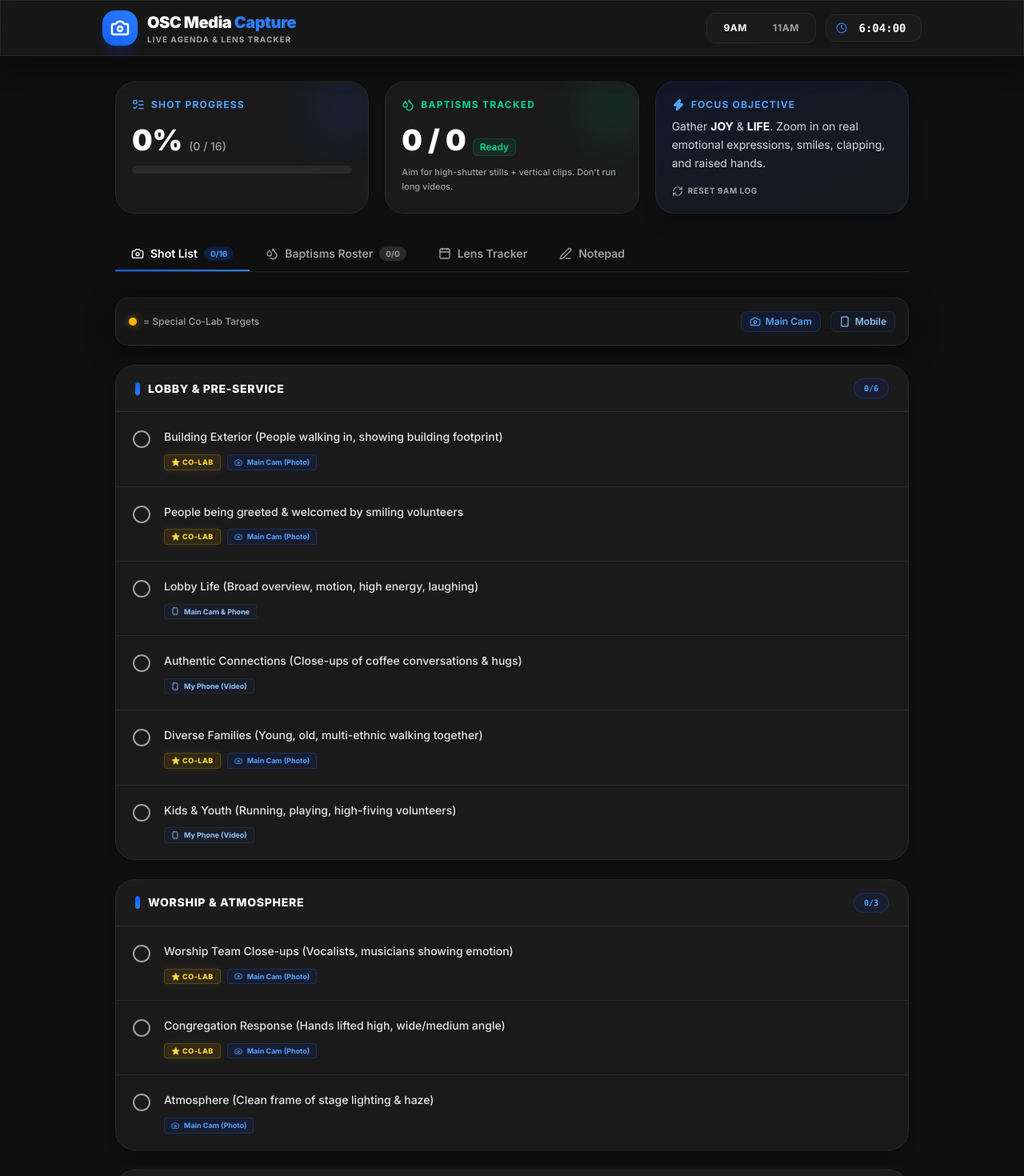
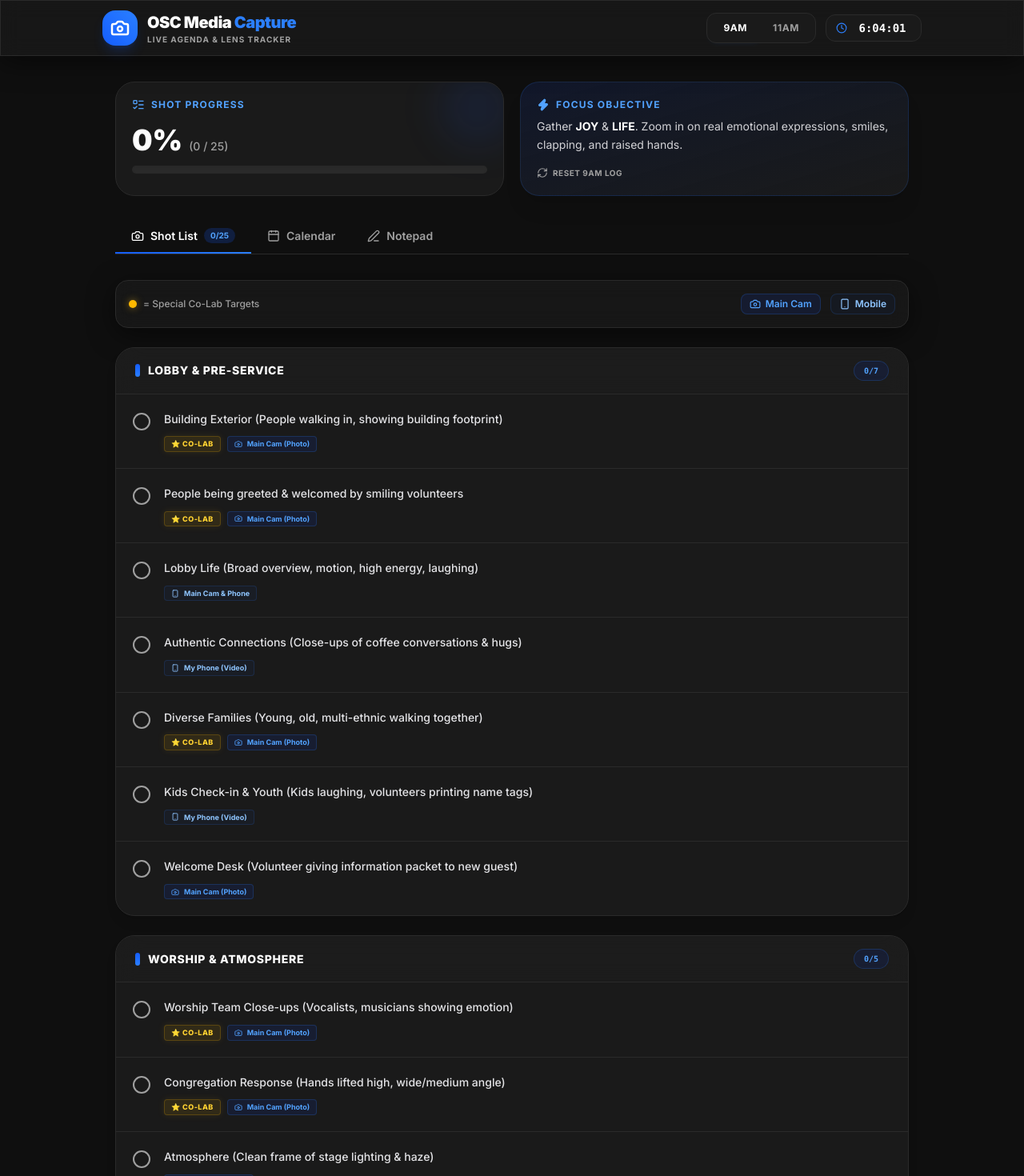
Before and after one commit to charleybraun84-prog/oscmedia, a React (Vite) app: page / in a window 1280 px wide. Shown: the top 1470 px of the page at 80% size. Built offline with nearby package versions, Linux system fonts and the light colour scheme.

Commit message:
Remove baptisms tab, rename lens tracker to calendar, and expand shot list for best results

```diff
--- a/src/App.jsx
+++ b/src/App.jsx
@@ -6,7 +6,6 @@ import {
   CheckCircle2,
   Circle,
   Clock,
-  Droplets,
   Edit3,
   ListTodo,
   Video,
@@ -24,16 +23,27 @@ const INITIAL_SHOTS = [
   { id: 'lobby-life', category: 'Lobby & Pre-Service', label: 'Lobby Life (Broad overview, motion, high energy, laughing)', isCoLab: false, device: 'Main Cam & Phone', captured: false },
   { id: 'lobby-coffee', category: 'Lobby & Pre-Service', label: 'Authentic Connections (Close-ups of coffee conversations & hugs)', isCoLab: false, device: 'My Phone (Video)', captured: false },
   { id: 'lobby-family', category: 'Lobby & Pre-Service', label: 'Diverse Families (Young, old, multi-ethnic walking together)', isCoLab: true, device: 'Main Cam (Photo)', captured: false },
-  { id: 'lobby-kids', category: 'Lobby & Pre-Service', label: 'Kids & Youth (Running, playing, high-fiving volunteers)', isCoLab: false, device: 'My Phone (Video)', captured: false },
+  { id: 'lobby-kids', category: 'Lobby & Pre-Service', label: 'Kids Check-in & Youth (Kids laughing, volunteers printing name tags)', isCoLab: false, device: 'My Phone (Video)', captured: false },
+  { id: 'lobby-desk', category: 'Lobby & Pre-Service', label: 'Welcome Desk (Volunteer giving information packet to new guest)', isCoLab: false, device: 'Main Cam (Photo)', captured: false },
 
   // WORSHIP
   { id: 'worship-team', category: 'Worship & Atmosphere', label: 'Worship Team Close-ups (Vocalists, musicians showing emotion)', isCoLab: true, device: 'Main Cam (Photo)', captured: false },
   { id: 'worship-crowd', category: 'Worship & Atmosphere', label: 'Congregation Response (Hands lifted high, wide/medium angle)', isCoLab: true, device: 'Main Cam (Photo)', captured: false },
   { id: 'worship-lights', category: 'Worship & Atmosphere', label: 'Atmosphere (Clean frame of stage lighting & haze)', isCoLab: false, device: 'Main Cam (Photo)', captured: false },
+  { id: 'worship-silhouette', category: 'Worship & Atmosphere', label: 'Worship Silhouette (Backlit artistic shot of crowd with raised hands)', isCoLab: false, device: 'Main Cam (Photo)', captured: false },
+  { id: 'worship-detail', category: 'Worship & Atmosphere', label: 'Instrumentalist Close-up (Focus on drum sticks, guitar strings, or keys)', isCoLab: false, device: 'My Phone (Video)', captured: false },
 
   // STAGE / TEACHING
   { id: 'stage-pastors', category: 'Teaching & Stage', label: 'Pastors on stage (Aim for smiles and high-energy expressions)', isCoLab: false, device: 'Main Cam (Photo)', captured: false },
   { id: 'stage-impact', category: 'Teaching & Stage', label: 'Wide room impact shot (Framed from back, full focused room)', isCoLab: false, device: 'Main Cam (Photo)', captured: false },
+  { id: 'stage-notes', category: 'Teaching & Stage', label: 'Active Note-Taking (Close-up of hands writing on notepad or using church app)', isCoLab: false, device: 'Main Cam (Photo)', captured: false },
+  { id: 'stage-speaker', category: 'Teaching & Stage', label: 'Speaker Gestures (Close-up of dynamic hand gestures and expressions)', isCoLab: false, device: 'Main Cam (Photo)', captured: false },
+
+  // RESPONSE & BAPTISM
+  { id: 'response-prayer', category: 'Response & Post-Service', label: 'Altar Call Response (Wide or medium shot of front response time)', isCoLab: false, device: 'Main Cam (Photo)', captured: false },
+  { id: 'response-candid', category: 'Response & Post-Service', label: 'Ministry Prayer (Quiet, respectful shot of team praying with individual)', isCoLab: true, device: 'Main Cam (Photo)', captured: false },
+  { id: 'response-baptism-rise', category: 'Response & Post-Service', label: 'Baptism Immersion Moment (The splash, the rise, pure joy on face)', isCoLab: true, device: 'Main Cam (Photo)', captured: false },
+  { id: 'response-baptism-candid', category: 'Response & Post-Service', label: 'Baptism Celebration (Family clapping, hugging post-immersion)', isCoLab: false, device: 'My Phone (Video)', captured: false },
 
   // SOCIAL MEDIA (VERTICAL / SHORT)
   { id: 'social-vibe', category: 'Social Media Video (Vertical)', label: 'Vibe Check (Snappy panning shots of crowd, smiles, high-fives)', isCoLab: false, device: 'My Phone (Video)', captured: false },
@@ -51,7 +61,23 @@ export default function App() {
   const [serviceData, setServiceData] = useState(() => {
     // Attempt to load from localStorage first
     const saved = localStorage.getItem('church-media-state');
-    if (saved) return JSON.parse(saved);
+    if (saved) {
+      const parsed = JSON.parse(saved);
+      const migrateShots = (loadedShots) => {
+        const loadedMap = new Map(loadedShots.map(s => [s.id, s]));
+        return INITIAL_SHOTS.map(initShot => {
+          const loaded = loadedMap.get(initShot.id);
+          return loaded ? { ...initShot, captured: loaded.captured } : initShot;
+        });
+      };
+
+      if (parsed['9am'] && parsed['11am']) {
+        parsed['9am'].shots = migrateShots(parsed['9am'].shots);
+        parsed['11am'].shots = migrateShots(parsed['11am'].shots);
+        return parsed;
+      }
+      return parsed;
+    }
 
     return {
       '9am': { shots: JSON.parse(JSON.stringify(INITIAL_SHOTS)), baptisms: [], notes: '' },
@@ -62,7 +88,7 @@ export default function App() {
   const [activeTab, setActiveTab] = useState('checklist');
   const [newShotText, setNewShotText] = useState('');
   const [newShotCategory, setNewShotCategory] = useState('Lobby & Pre-Service');
-  const [newBaptismName, setNewBaptismName] = useState('');
+
 
   const [currentTime, setCurrentTime] = useState(new Date());
 
@@ -134,42 +160,7 @@ export default function App() {
     setNewShotText('');
   };
 
-  const toggleBaptismMedia = (id, field) => {
-    if (window.navigator && window.navigator.vibrate) {
-      window.navigator.vibrate([30, 50, 30]);
-    }
-    setServiceData(prev => {
-      const updatedBaps = prev[activeService].baptisms.map(b =>
-        b.id === id ? { ...b, [field]: !b[field] } : b
-      );
-      return { ...prev, [activeService]: { ...prev[activeService], baptisms: updatedBaps } };
-    });
-  };
 
-  const addBaptism = (e) => {
-    e.preventDefault();
-    const name = newBaptismName.trim() || `Candidate ${currentData.baptisms.length + 1}`;
-    const newBap = { id: Date.now(), name, photo: false, video: false };
-
-    setServiceData(prev => ({
-      ...prev,
-      [activeService]: {
-        ...prev[activeService],
-        baptisms: [...prev[activeService].baptisms, newBap]
-      }
-    }));
-    setNewBaptismName('');
-  };
-
-  const removeBaptism = (id) => {
-    setServiceData(prev => ({
-      ...prev,
-      [activeService]: {
-        ...prev[activeService],
-        baptisms: prev[activeService].baptisms.filter(b => b.id !== id)
-      }
-    }));
-  };
 
   const handleNotesChange = (text) => {
     setServiceData(prev => ({ ...prev, [activeService]: { ...prev[activeService], notes: text } }));
@@ -188,8 +179,7 @@ export default function App() {
   const capturedShots = currentData.shots.filter(s => s.captured).length;
   const completionPercent = totalShots > 0 ? Math.round((capturedShots / totalShots) * 100) : 0;
 
-  const totalBaptisms = currentData.baptisms.length;
-  const completedBaptisms = currentData.baptisms.filter(b => b.photo && b.video).length;
+
 
   const categories = [...new Set(INITIAL_SHOTS.map(s => s.category))];
 
@@ -249,7 +239,7 @@ export default function App() {
       <main className="max-w-5xl mx-auto px-4 py-8 space-y-8">
 
         {/* Dashboard Widgets */}
-        <div className="grid grid-cols-1 md:grid-cols-3 gap-5">
+        <div className="grid grid-cols-1 md:grid-cols-2 gap-5">
 
           <motion.div initial={{ opacity: 0, y: 10 }} animate={{ opacity: 1, y: 0 }} className="glass-card p-5 rounded-3xl relative overflow-hidden group">
             <div className="absolute -right-4 -top-4 w-24 h-24 bg-blue-600/10 rounded-full blur-xl group-hover:bg-blue-600/20 transition-all" />
@@ -273,24 +263,7 @@ export default function App() {
             </div>
           </motion.div>
 
-          <motion.div initial={{ opacity: 0, y: 10 }} animate={{ opacity: 1, y: 0 }} transition={{ delay: 0.1 }} className="glass-card p-5 rounded-3xl relative overflow-hidden group">
-            <div className="absolute -right-4 -top-4 w-24 h-24 bg-emerald-500/10 rounded-full blur-xl group-hover:bg-emerald-500/20 transition-all" />
-            <div className="space-y-2 relative z-10">
-              <div className="flex items-center gap-2 text-emerald-400 mb-4">
-                <Droplets className="w-4 h-4" />
-                <span className="text-xs font-bold tracking-widest uppercase">Baptisms Tracked</span>
-              </div>
-              <div className="flex items-baseline gap-2">
-                <span className="text-4xl font-black text-white font-outfit">{completedBaptisms} / {totalBaptisms}</span>
-                <span className="text-xs text-emerald-400 font-semibold px-2 py-0.5 bg-emerald-500/10 rounded-md border border-emerald-500/20">Ready</span>
-              </div>
-              <p className="text-[11px] text-[#A0A0A0] mt-3 font-medium leading-relaxed">
-                Aim for high-shutter stills + vertical clips. Don't run long videos.
-              </p>
-            </div>
-          </motion.div>
-
-          <motion.div initial={{ opacity: 0, y: 10 }} animate={{ opacity: 1, y: 0 }} transition={{ delay: 0.2 }} className="bg-gradient-to-br from-blue-950/40 to-[#1A1A1A] border border-blue-500/15 p-5 rounded-3xl shadow-xl flex flex-col justify-between relative overflow-hidden">
+          <motion.div initial={{ opacity: 0, y: 10 }} animate={{ opacity: 1, y: 0 }} transition={{ delay: 0.1 }} className="bg-gradient-to-br from-blue-950/40 to-[#1A1A1A] border border-blue-500/15 p-5 rounded-3xl shadow-xl flex flex-col justify-between relative overflow-hidden">
             <div className="space-y-2 relative z-10">
               <div className="flex items-center gap-2 text-blue-400 mb-2">
                 <Zap className="w-4 h-4 fill-blue-400" />
@@ -315,8 +288,7 @@ export default function App() {
         <div className="flex border-b border-[#2A2A2A] overflow-x-auto no-scrollbar scroll-smooth">
           {[
             { id: 'checklist', label: 'Shot List', icon: <Camera className="w-4 h-4" />, count: `${capturedShots}/${totalShots}` },
-            { id: 'baptisms', label: 'Baptisms Roster', icon: <Droplets className="w-4 h-4" />, count: `${completedBaptisms}/${totalBaptisms}` },
-            { id: 'lens-tracker', label: 'Lens Tracker', icon: <Calendar className="w-4 h-4" />, count: null },
+            { id: 'calendar', label: 'Calendar', icon: <Calendar className="w-4 h-4" />, count: null },
             { id: 'notes', label: 'Notepad', icon: <Edit3 className="w-4 h-4" />, count: currentData.notes ? 'Saved' : null }
           ].map(tab => (
             <button
@@ -454,122 +426,10 @@ export default function App() {
             </motion.div>
           )}
 
-          {/* BAPTISMS */}
-          {activeTab === 'baptisms' && (
-            <motion.div key="baptisms" initial={{ opacity: 0, y: 10 }} animate={{ opacity: 1, y: 0 }} exit={{ opacity: 0, y: -10 }} className="space-y-6">
-              <div className="glass-card rounded-3xl overflow-hidden border border-[#2A2A2A]">
-                <div className="bg-white/[0.01] px-6 py-5 border-b border-[#2A2A2A] backdrop-blur-md">
-                  <h3 className="font-bold text-sm text-white uppercase flex items-center gap-3">
-                    <span className="relative flex h-3 w-3">
-                      <span className="animate-ping absolute inline-flex h-full w-full rounded-full bg-emerald-400 opacity-75"></span>
-                      <span className="relative inline-flex rounded-full h-3 w-3 bg-emerald-500"></span>
-                    </span>
-                    Baptism Roster ({currentData.baptisms.length})
-                  </h3>
-                </div>
-
-                {currentData.baptisms.length === 0 ? (
-                  <div className="p-12 text-center text-[#A0A0A0]">
-                    <Droplets className="w-12 h-12 mx-auto text-zinc-700 mb-4" />
-                    <p className="text-sm font-medium text-white">No candidates listed for {activeService}.</p>
-                    <p className="text-xs mt-2">Add names below to track capture state.</p>
-                  </div>
-                ) : (
-                  <div className="divide-y divide-[#2A2A2A]">
-                    <AnimatePresence>
-                      {currentData.baptisms.map(bap => {
-                        const finished = bap.photo && bap.video;
-                        return (
-                          <motion.div
-                            layout
-                            initial={{ opacity: 0 }}
-                            animate={{ opacity: 1 }}
-                            exit={{ opacity: 0 }}
-                            key={bap.id}
-                            className={`p-5 flex flex-col sm:flex-row sm:items-center justify-between gap-5 transition-all duration-500 ${
-                              finished ? 'bg-emerald-500/5' : ''
-                            }`}
-                          >
-                            <div className="flex items-center gap-4">
-                              <div className={`w-10 h-10 rounded-full flex items-center justify-center transition-all duration-500 ${
-                                finished ? 'bg-emerald-500 text-slate-900 shadow-[0_0_15px_rgba(16,185,129,0.3)]' : 'bg-[#2A2A2A] text-[#A0A0A0]'
-                              }`}>
-                                {finished ? <CheckCircle2 className="w-5 h-5" /> : <Droplets className="w-4 h-4" />}
-                              </div>
-                              <div>
-                                <p className="font-bold text-base text-white font-outfit">{bap.name}</p>
-                                <span className={`text-[10px] uppercase tracking-wider font-bold ${finished ? 'text-emerald-400' : 'text-zinc-500'}`}>
-                                  {finished ? '⭐ Ready for Post-Process' : 'Pending Capture'}
-                                </span>
-                              </div>
-                            </div>
-
-                            <div className="flex items-center gap-3">
-                              <button
-                                onClick={() => toggleBaptismMedia(bap.id, 'photo')}
-                                className={`flex items-center gap-2 px-4 py-2.5 rounded-xl text-xs font-bold uppercase transition-all duration-300 active:scale-95 ${
-                                  bap.photo
-                                    ? 'bg-blue-600 text-white shadow-lg shadow-blue-500/20'
-                                    : 'bg-[#0F0F0F] border border-[#2A2A2A] text-[#A0A0A0] hover:text-white hover:border-blue-500/50'
-                                }`}
-                              >
-                                <Camera className="w-4 h-4" /> Photo
-                              </button>
-
-                              <button
-                                onClick={() => toggleBaptismMedia(bap.id, 'video')}
-                                className={`flex items-center gap-2 px-4 py-2.5 rounded-xl text-xs font-bold uppercase transition-all duration-300 active:scale-95 ${
-                                  bap.video
-                                    ? 'bg-indigo-600 text-white shadow-lg shadow-indigo-500/25'
-                                    : 'bg-[#0F0F0F] border border-[#2A2A2A] text-[#A0A0A0] hover:text-white hover:border-indigo-500/50'
-                                }`}
-                              >
-                                <Video className="w-4 h-4" /> Video
-                              </button>
-
-                              <button
-                                onClick={() => removeBaptism(bap.id)}
-                                className="p-2.5 ml-1 text-zinc-600 hover:text-rose-400 hover:bg-rose-500/10 rounded-xl transition-all"
-                              >
-                                <X className="w-4 h-4" />
-                              </button>
-                            </div>
-                          </motion.div>
-                        );
-                      })}
-                    </AnimatePresence>
-                  </div>
-                )}
-              </div>
-
-              <form onSubmit={addBaptism} className="glass-card p-6 rounded-3xl shadow-lg border border-[#2A2A2A]">
-                <h4 className="font-bold text-sm text-white mb-4 flex items-center gap-2">
-                  <span className="bg-white/5 p-1.5 rounded-lg border border-[#2A2A2A]"><Droplets className="w-4 h-4 text-blue-400" /></span>
-                  Register Candidate
-                </h4>
-                <div className="flex gap-3">
-                  <input
-                    type="text"
-                    value={newBaptismName}
-                    onChange={(e) => setNewBaptismName(e.target.value)}
-                    placeholder="e.g. Dave Harrison..."
-                    className="bg-[#0F0F0F] border border-[#2A2A2A] text-white text-sm px-4 py-3 rounded-xl focus:outline-none focus:border-blue-500/50 focus:ring-2 focus:ring-blue-500/20 flex-1 transition-all placeholder:text-zinc-600"
-                  />
-                  <button
-                    type="submit"
-                    className="bg-blue-600 hover:bg-blue-500 text-white font-black text-sm px-6 rounded-xl uppercase tracking-wider transition-all shadow-lg shadow-blue-500/25 active:scale-95"
-                  >
-                    Add
-                  </button>
-                </div>
-              </form>
-            </motion.div>
-          )}
-
-          {/* LENS TRACKER */}
-          {activeTab === 'lens-tracker' && (
+          {/* CALENDAR */}
+          {activeTab === 'calendar' && (
             <motion.div
-              key="lens-tracker"
+              key="calendar"
               initial={{ opacity: 0, y: 10 }}
               animate={{ opacity: 1, y: 0 }}
               exit={{ opacity: 0, y: -10 }}
```
